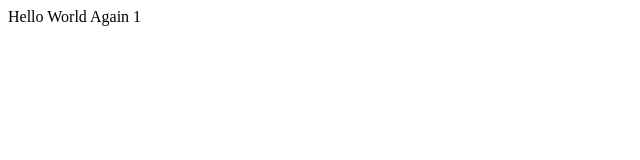
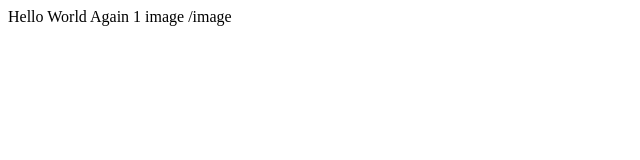
Before and after one commit to Mamamoo101/test_jenkins, a plain HTML site: page index.html in a window 1280 px wide. Shown: the whole page, without its empty margins (0-640 px from the left). Drawn offline with Linux system fonts and the light colour scheme.

```diff
--- a/index.html
+++ b/index.html
@@ -1,5 +1,6 @@
 <html>
     <body>
         Hello World Again 1
+        <harf>image /image </harf>
     </body>
 </html>
```
